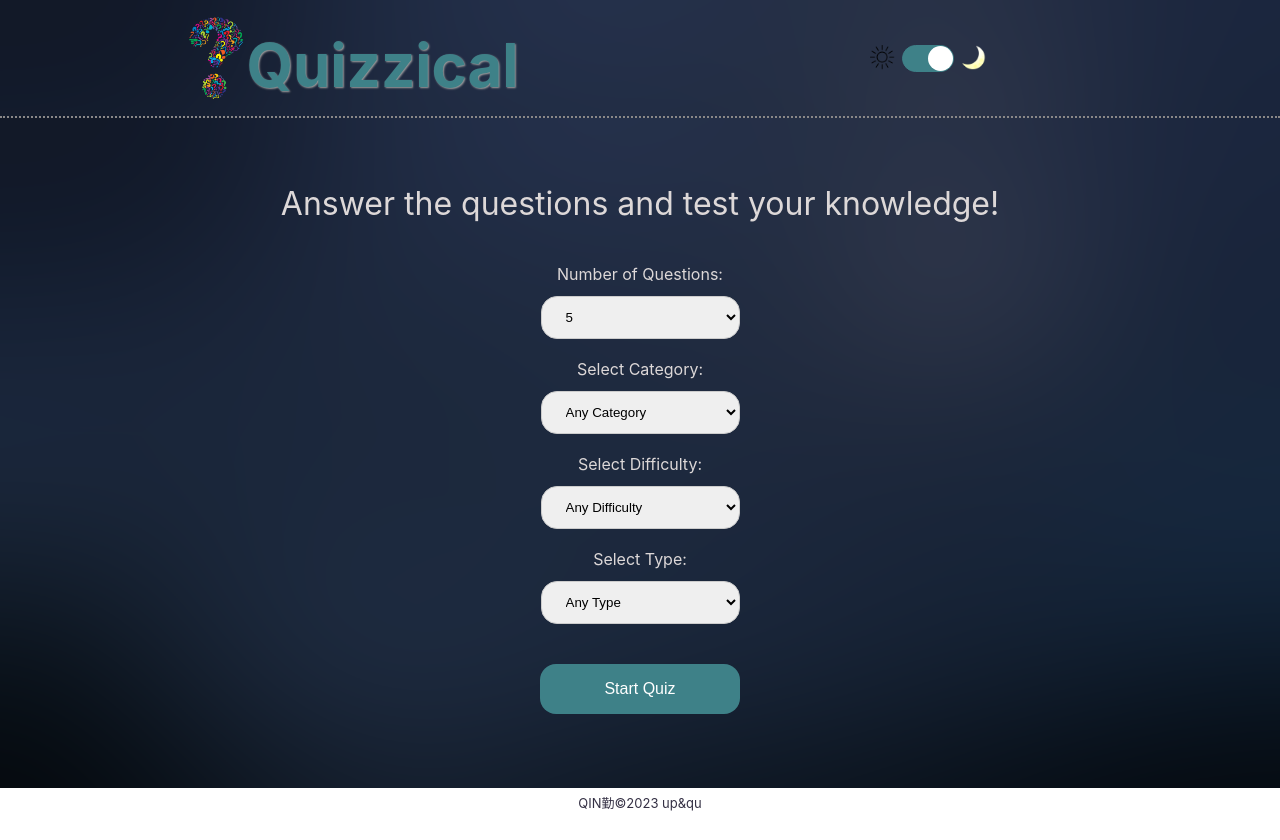
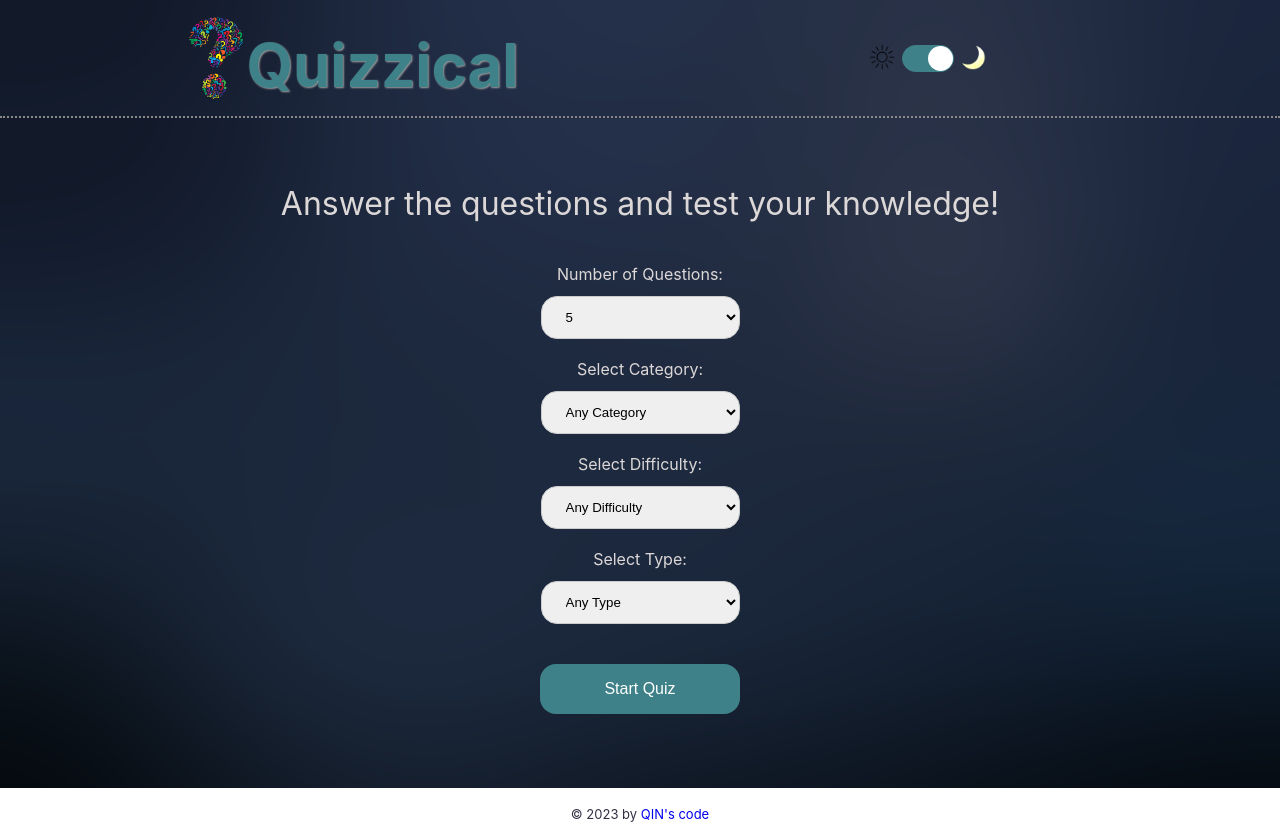
Before and after one commit to Qinisfighting/quizzical, a React (Create React App) app: page / in a window 1280 px wide. Before the commit the page ends 817 px from the top, so only its background shows below. Built offline with nearby package versions, Linux system fonts and the light colour scheme.

Commit message:
Update App.js

```diff
--- a/src/App.js
+++ b/src/App.js
@@ -1,59 +1,71 @@
-
-
-import React, { useState, useEffect } from 'react';
-import Quiz from './components/Quiz';
-import Home from './components/Home';
-import Navbar from './components/Navbar';
-import './App.css';
-
+import React, { useState, useEffect } from "react";
+import Quiz from "./components/Quiz";
+import Home from "./components/Home";
+import Navbar from "./components/Navbar";
+import "./App.css";
 
 function App() {
-  const [lightMode, setLightMode] = useState(() => JSON.parse(localStorage.getItem("lightMode")))
+  const [lightMode, setLightMode] = useState(() =>
+    JSON.parse(localStorage.getItem("lightMode"))
+  );
   const [isHome, setIsHome] = useState(true);
   const [formData, setFormData] = useState({
-    numberOfQuestions: '5',
-    category: '',
-    difficulty: '',
-    type: ''
-
+    numberOfQuestions: "5",
+    category: "",
+    difficulty: "",
+    type: "",
   });
   function toggleLightMode() {
-    setLightMode(prev => !prev)
+    setLightMode((prev) => !prev);
   }
   function toggleIsHome() {
-    setIsHome(prev => !prev);
+    setIsHome((prev) => !prev);
   }
   function handleFormChange(e) {
     const { name, value } = e.target;
 
-    setFormData(prev => {
+    setFormData((prev) => {
       return {
         ...prev,
-        [name]: value
+        [name]: value,
       };
     });
   }
 
   useEffect(() => {
-    localStorage.setItem('lightMode', JSON.stringify(lightMode));
+    localStorage.setItem("lightMode", JSON.stringify(lightMode));
   }, [lightMode]);
   return (
     <div className="App">
-      <Navbar lightMode={lightMode} toggle={toggleLightMode}/>
-      {
-        isHome
-          ?
-          <Home toggleIsHome={toggleIsHome} formData={formData}
-            handleFormChange={handleFormChange} lightMode={lightMode}
+      <Navbar lightMode={lightMode} toggle={toggleLightMode} />
+      {isHome ? (
+        <Home
+          toggleIsHome={toggleIsHome}
+          formData={formData}
+          handleFormChange={handleFormChange}
+          lightMode={lightMode}
+        />
+      ) : (
+        <Quiz
+          formData={formData}
+          toggleIsHome={toggleIsHome}
+          lightMode={lightMode}
+        />
+      )}
 
-          />
-          :
-          <Quiz formData={formData} toggleIsHome={toggleIsHome}
-            lightMode={lightMode}
-          />
-      }
-
-      <footer>QIN勤©2023 up&qu</footer>
+      <footer>
+        <p>
+          © {new Date().getFullYear()} by{" "}
+          <a
+            href="https://www.yanqin.de"
+            target="_blank"
+            rel="noopener noreferrer"
+            style={{ textDecoration: "none" }}
+          >
+            QIN's code
+          </a>
+        </p>
+      </footer>
     </div>
   );
 }
```
